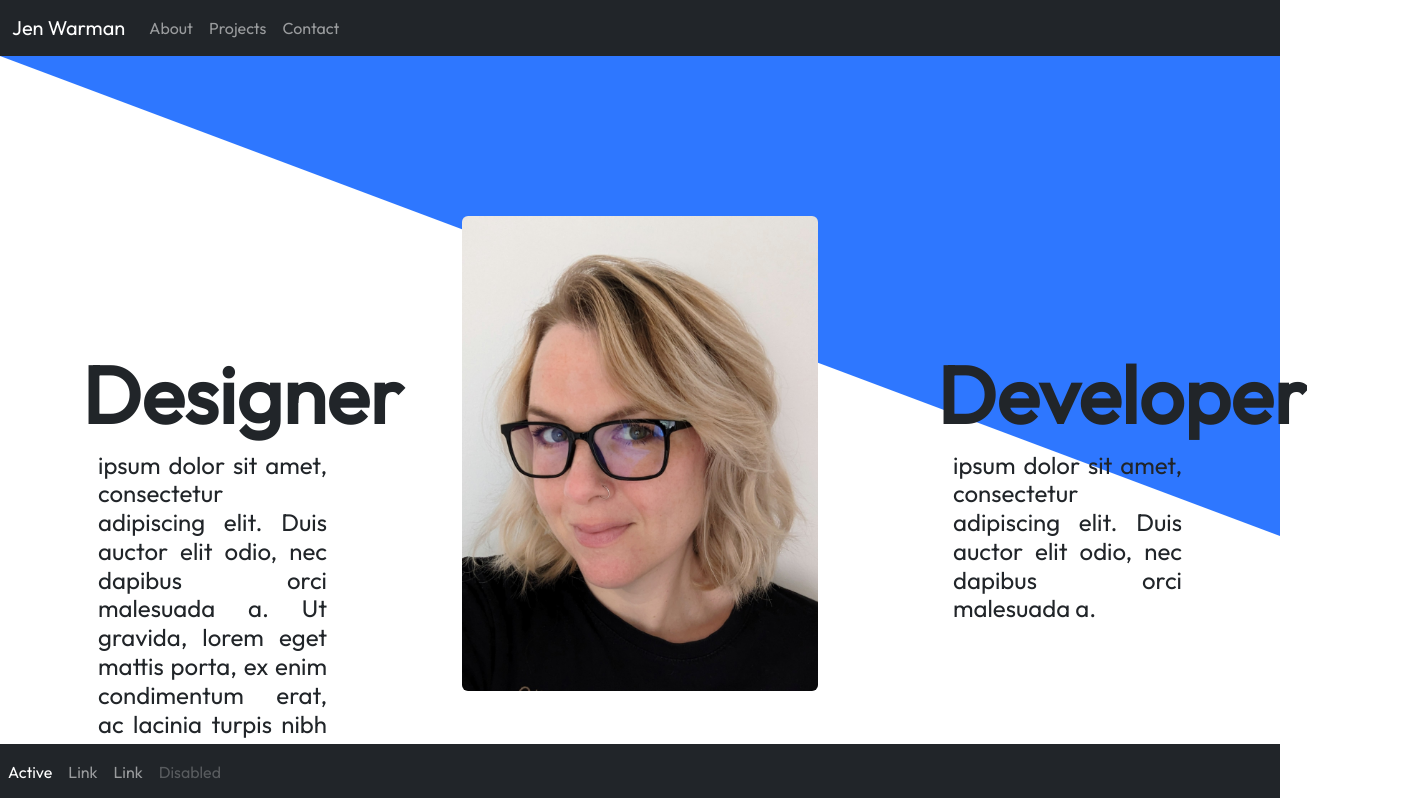
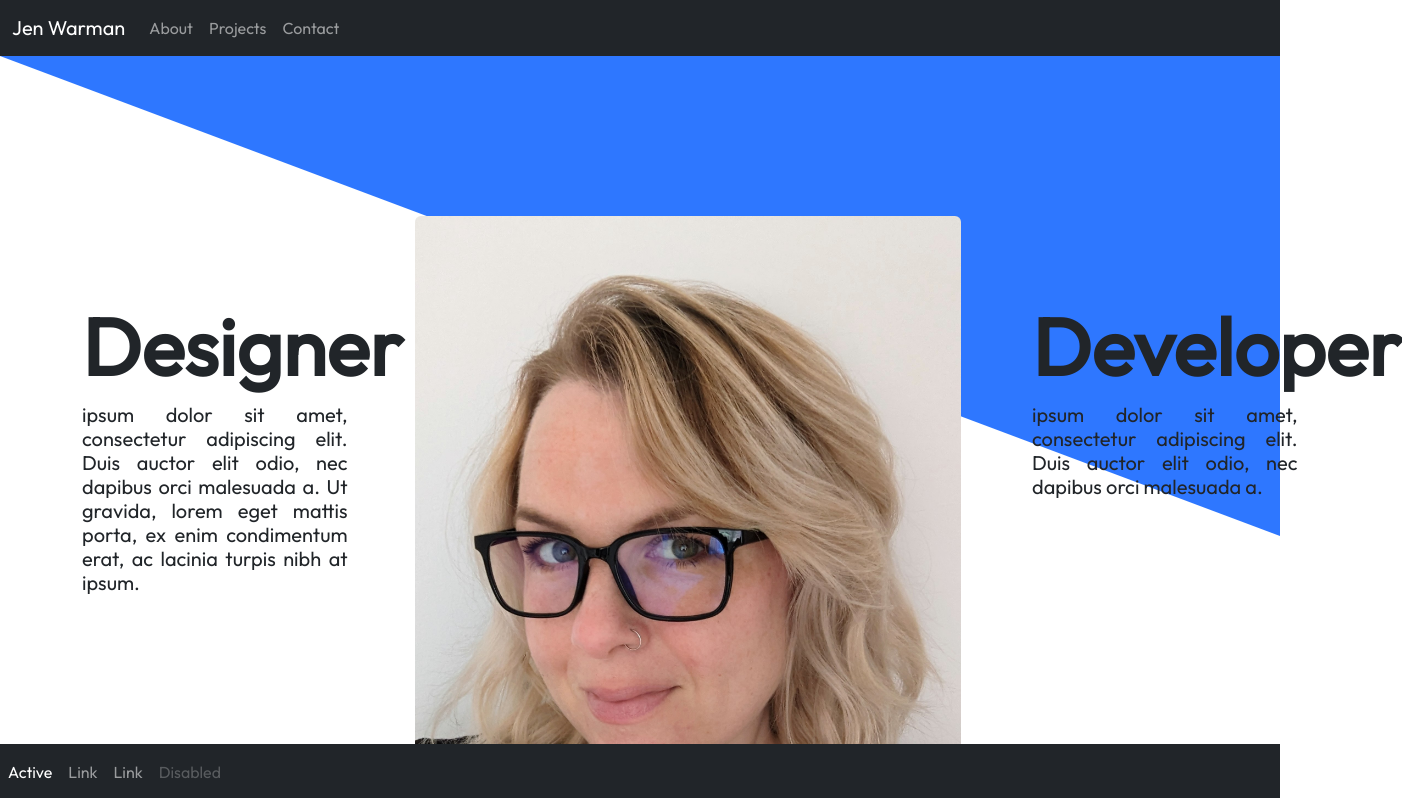
Before and after one commit to JenWarman/portfolio, a React (Vite) app: page / in a window 1280 px wide. Shown: the top 798 px of the page, 1402 px wide, since content can reach past the window. Built offline with nearby package versions, Linux system fonts and the light colour scheme.

Commit message:
About and HeroBar component

```diff
--- a/src/components/About.jsx
+++ b/src/components/About.jsx
@@ -7,9 +7,9 @@ function About() {
   return (
     <Container className="about-section">
       <Row>
-        <Col xs={12} md={8}>
+        <Col xs={7} md={5}>
           <h1 className="about-title">About Me</h1>
-          <p className="about-text">
+          <h4 className="about-text">
             Hi, I’m Jen, a UI/UX designer currently based in Nottingham, UK and
             have been designing for over 13 years.<br></br>
             <br></br>With a background in surface pattern design I more recently
@@ -23,9 +23,9 @@ function About() {
             <br></br>Now I continue to expand my design knowledge and utilise my
             improved technical and interpersonal skills to create engaging
             digital design solutions.
-          </p>
+          </h4>
         </Col>
-        <Col xs={6} md={4}>
+        <Col xs={11} md={7}>
           <Image src="../profile.jpg" rounded fluid />
         </Col>
       </Row>
--- a/src/components/HeroBar.jsx
+++ b/src/components/HeroBar.jsx
@@ -7,18 +7,20 @@ function HeroBar() {
   return (
     <Container className="hero-bar">
       <Row>
-      <Col xs={5} md={3} >
+      <Col xs={4} md={2} >
           <h1 className='hero-header'>Designer</h1>
-          <h4 className='hero-sub-header'>ipsum dolor sit amet, consectetur adipiscing elit. Duis auctor elit odio, nec dapibus orci malesuada a. Ut gravida, lorem eget mattis porta, ex enim condimentum erat, ac lacinia turpis nibh at ipsum.</h4>
+          <h5 className='hero-sub-header'>ipsum dolor sit amet, consectetur adipiscing elit. Duis auctor elit odio, nec dapibus orci malesuada a. Ut gravida, lorem eget mattis porta, ex enim condimentum erat, ac lacinia turpis nibh at ipsum.</h5>
         </Col>
         <Col></Col>
-        <Col className='profile-image' xs={6} md={4}>
+        <Col></Col>
+        <Col></Col>
+        <Col className='profile-image' xs={8} md={6}>
           <Image src="../profile.jpg" rounded fluid/>
         </Col>
         <Col></Col>
-        <Col id='developer' xs={5} md={3}>
+        <Col id='developer' xs={4} md={2}>
           <h1 className='hero-header'>Developer</h1>
-          <h4 className='hero-sub-header'>ipsum dolor sit amet, consectetur adipiscing elit. Duis auctor elit odio, nec dapibus orci malesuada a. </h4>
+          <h5 className='hero-sub-header'>ipsum dolor sit amet, consectetur adipiscing elit. Duis auctor elit odio, nec dapibus orci malesuada a. </h5>
         </Col>
       </Row>
     </Container>
--- a/src/index.css
+++ b/src/index.css
@@ -15,6 +15,7 @@
   margin: 0 auto;
   margin-top: 10em;
   margin-bottom: 10em;
+  text-align: center;
 }
 
 .hero-header {
@@ -26,8 +27,7 @@
 
 .hero-sub-header {
   text-align: justify;
-  margin-left: 1rem;
-  margin-right: 1rem;
+  margin-right: -60%;
 }
 
 .diagonal-box {
@@ -67,6 +67,7 @@
 
 .about-title {
   font-weight: bold;
+  font-size: 80px;
 }
 
 .about-text {
```
